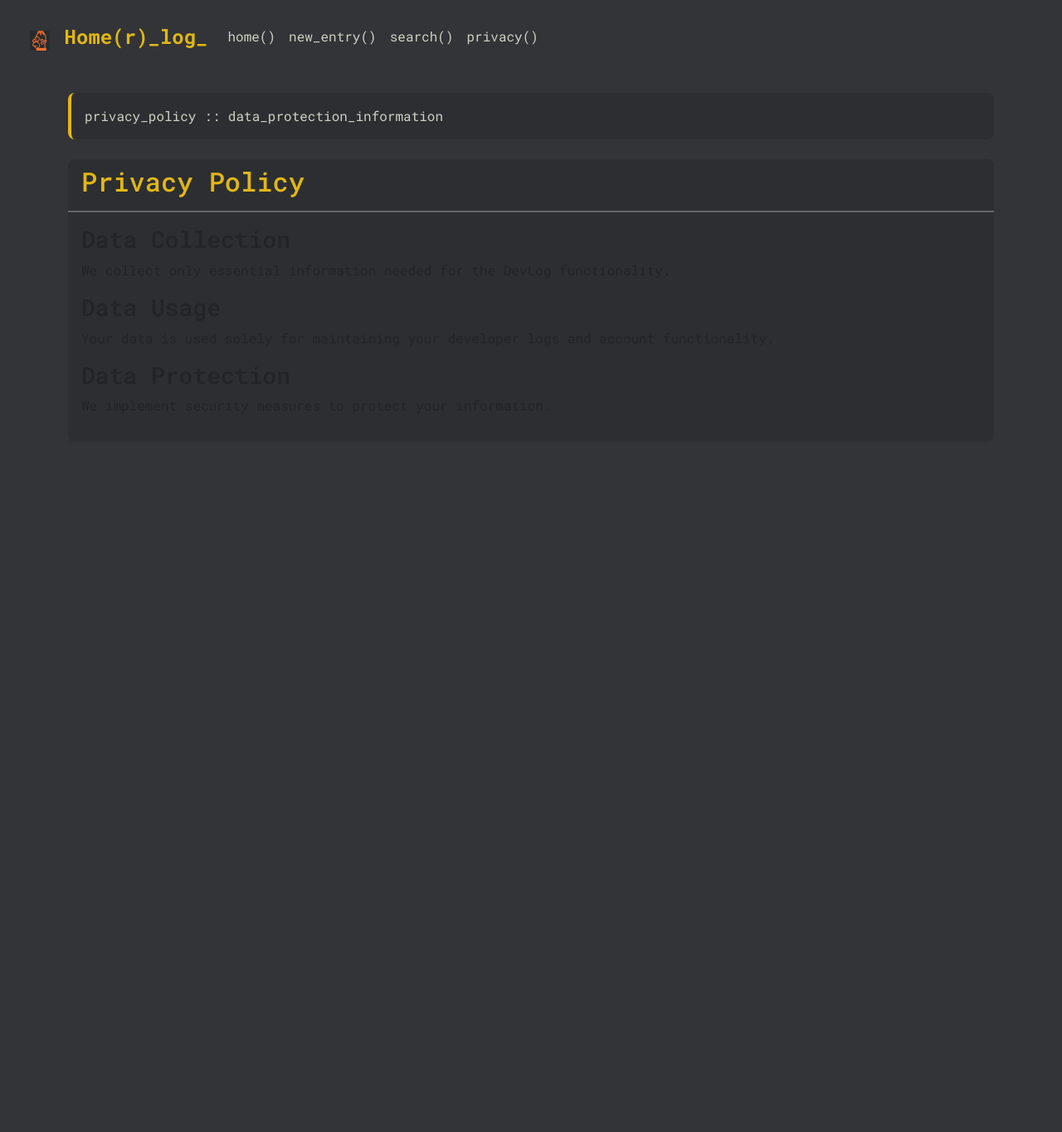
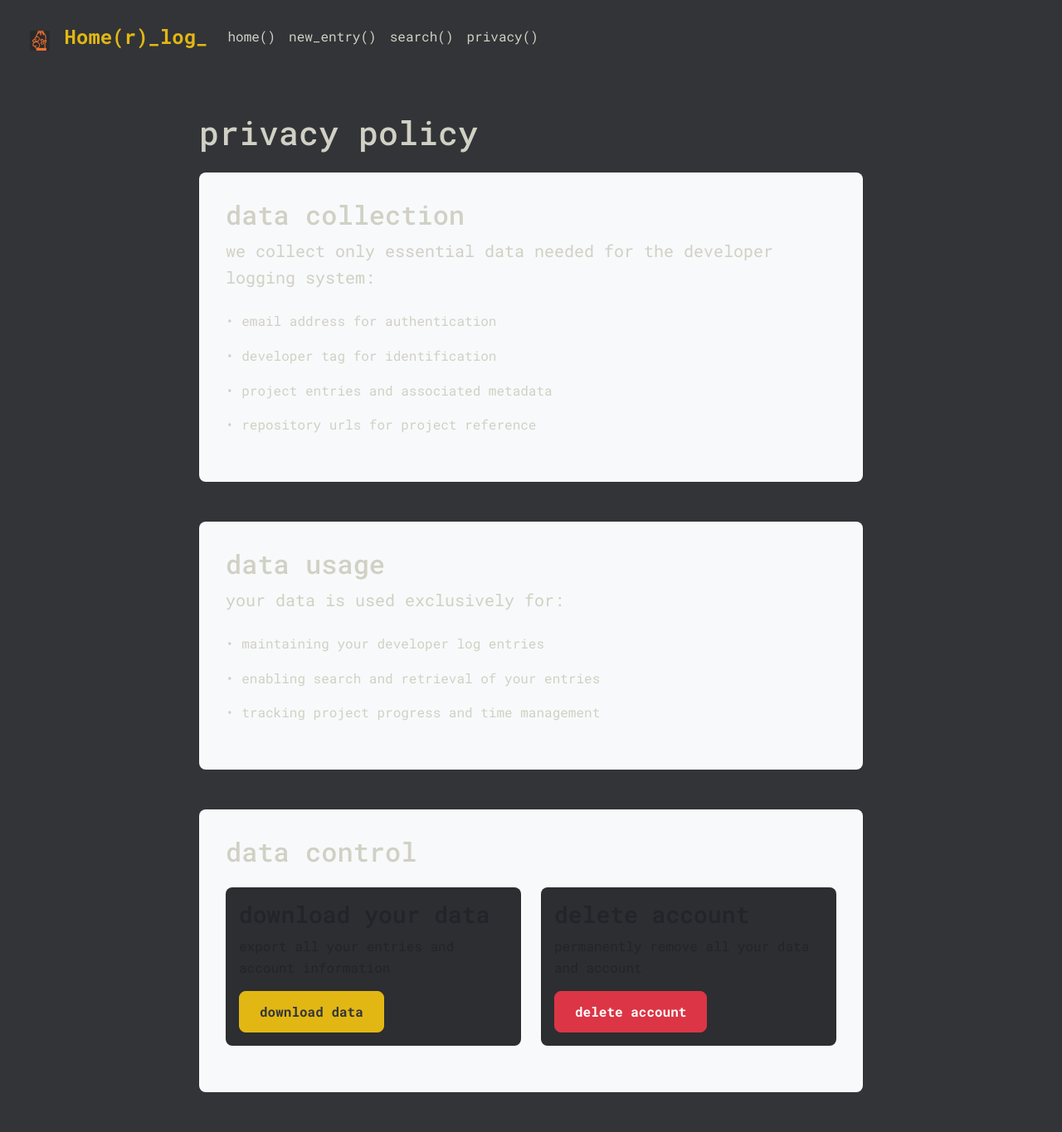
Before and after one commit to TempeHS/2025SE_Elliott.P_HSC, a Flask app: page /privacy in a window 1280 px wide. Shown: the whole page at 83% size. Before the commit the page ends 498 px from the top, so only its background shows below. Run offline with Flask 3, Linux system fonts and the light colour scheme; the visitor is signed in with stand-in values (Sample User, id 1); some libraries are stand-ins or nearby versions.

Commit message:
cleaned up some files, added documentation, and the download and delete user data for privacy

```diff
--- a/api/entries.py
+++ b/api/entries.py
@@ -28,17 +28,23 @@ def create_entry():
 
     try:
         data = request.get_json()
-        print("Received data:", data)
+        print("received data:", data)
+
+        # validate timestamps first
+        start_time, end_time = DataManager.validate_timestamps(
+            data['start_time'],
+            data['end_time']
+        )
 
         entry = LogEntry(
             project=DataManager.sanitize_project(data['project']),
             content=DataManager.sanitize_content(data['content']),
             repository_url=DataManager.sanitize_repository_url(data['repository_url']),
-            start_time=datetime.fromisoformat(data['start_time']),
-            end_time=datetime.fromisoformat(data['end_time']),
-            developer_tag=user.developer_tag,
-            timestamp=datetime.utcnow()
+            start_time=start_time,
+            end_time=end_time,
+            developer_tag=user.developer_tag
         )
+
 
         entry.time_worked = calculate_time_worked(entry.start_time, entry.end_time)
 
--- a/api/user_manager.py
+++ b/api/user_manager.py
@@ -1,6 +1,6 @@
 from flask import session
 from datetime import datetime, timedelta
-from models import User, db
+from models import User, LogEntry, db
 from .data_manager import DataManager
 
 # user authentication and session management
@@ -59,3 +59,20 @@ class UserManager:
         if not UserManager.check_session():
             return None
         return User.query.get(session['user_id'])
+
+    @staticmethod
+    def download_user_data(user):
+        entries = LogEntry.query.filter_by(developer_tag=user.developer_tag).all()
+        return {
+            'user': {
+                'email': user.email,
+                'developer_tag': user.developer_tag
+            },
+            'entries': [entry.to_dict() for entry in entries]
+        }
+
+    @staticmethod
+    def delete_user_account(user):
+        LogEntry.query.filter_by(developer_tag=user.developer_tag).delete()
+        db.session.delete(user)
+        db.session.commit()
--- a/config.py
+++ b/config.py
@@ -4,10 +4,12 @@ import os
 load_dotenv()
 
 class Config:
-    SECRET_KEY = os.getenv('SECRET_KEY', os.urandom(24))
+    # security config
+    SECRET_KEY = os.getenv('SECRET_KEY', os.urandom(24)) #random session key
     SQLALCHEMY_DATABASE_URI = os.getenv('DATABASE_URL', 'sqlite:///.databaseFiles/devlog.db')
     SQLALCHEMY_TRACK_MODIFICATIONS = False
     CSP = {
+        # injection protection csp
         'default-src': "'self'",
         'script-src': "'self' 'unsafe-inline'",
         'style-src': "'self' 'unsafe-inline'",
--- a/static/js/app.js
+++ b/static/js/app.js
@@ -44,7 +44,11 @@ class EntryManager {
 
             const data = await response.json();
             if (response.ok) {
+                // clear form and validation states
                 this.form.reset();
+                this.form.querySelectorAll('input, textarea').forEach(input => {
+                    input.classList.remove('is-valid', 'is-invalid');
+                });
                 showNotification('entry created', 'success');
                 this.loadProjectSuggestions();
             } else {
@@ -195,8 +199,58 @@ class EntryViewer {
     }
 }
 
+class PrivacyManager {
+    constructor() {
+        this.bindPrivacyEvents();
+    }
+
+    bindPrivacyEvents() {
+        const downloadBtn = document.getElementById('downloadData');
+        const deleteBtn = document.getElementById('deleteAccount');
+
+        if (downloadBtn) {
+            downloadBtn.addEventListener('click', () => this.handleDownload());
+        }
+        if (deleteBtn) {
+            deleteBtn.addEventListener('click', () => this.handleDelete());
+        }
+    }
+
+    async handleDownload() {
+        try {
+            const response = await fetch('/api/user/data');
+            const blob = await response.blob();
+            const url = window.URL.createObjectURL(blob);
+            const a = document.createElement('a');
+            a.href = url;
+            a.download = 'my_devlog_data.json';
+            a.click();
+        } catch (error) {
+            showNotification('failed to download data', 'error');
+        }
+    }
+
+    async handleDelete() {
+        if (confirm('are you sure? this action cannot be undone')) {
+            try {
+                const response = await fetch('/api/user/data', {
+                    method: 'DELETE',
+                    headers: {
+                        'X-CSRF-TOKEN': document.querySelector('meta[name="csrf-token"]').content
+                    }
+                });
+                if (response.ok) {
+                    window.location.href = '/login';
+                }
+            } catch (error) {
+                showNotification('failed to delete account', 'error');
+            }
+        }
+    }
+}
+
 // utility functions
-function escapeHtml(unsafe) {
+function escapeHtml(unsafe) { // prevents xss in dynamic stuff
     return unsafe
         .replace(/&/g, "&amp;")
         .replace(/</g, "&lt;")
@@ -206,7 +260,21 @@ function escapeHtml(unsafe) {
 }
 
 function showNotification(message, type) {
-    console.log(`${type}: ${message}`);
+    // create alert div
+    const alert = document.createElement('div');
+    alert.className = `alert alert-${type === 'success' ? 'success' : 'danger'} alert-dismissible fade show`;
+    alert.role = 'alert';
+    alert.innerHTML = `
+        ${message}
+        <button type="button" class="btn-close" data-bs-dismiss="alert" aria-label="Close"></button>
+    `;
+
+    // insert at top of page
+    const container = document.querySelector('.container');
+    container.insertBefore(alert, container.firstChild);
+
+    // auto remove after 5 seconds
+    setTimeout(() => alert.remove(), 5000);
 }
 
 function clipContent(content, maxLines = 3) {
@@ -243,4 +311,5 @@ document.addEventListener('DOMContentLoaded', () => {
     new SearchManager();
     new HomeManager();
     new EntryViewer();
+    new PrivacyManager();
 });
--- a/templates/privacy.html
+++ b/templates/privacy.html
@@ -1,29 +1,67 @@
 {% extends "base.html" %}
 
-{% block message_box %}
-<div class="container mt-4">
-    <div class="message-box">
-        <p class="mono-text">privacy_policy :: data_protection_information</p>
-    </div>
-</div>
-{% endblock %}
+{% block content %}
+<div class="container mt-5">
+    <div class="privacy-content">
+        <h1 class="mb-4">privacy policy</h1>
 
-{% block content %}
-<div class="container mt-4">
-    <div class="card">
-        <div class="card-header">
-            <h2>Privacy Policy</h2>
+        <div class="section mb-5">
+            <h2>data collection</h2>
+            <p class="lead mb-4">we collect only essential data needed for the developer logging system:</p>
+            <ul class="list-unstyled mb-4">
+                <li class="mb-3">• email address for authentication</li>
+                <li class="mb-3">• developer tag for identification</li>
+                <li class="mb-3">• project entries and associated metadata</li>
+                <li class="mb-3">• repository urls for project reference</li>
+            </ul>
         </div>
-        <div class="card-body">
-            <h3>Data Collection</h3>
-            <p>We collect only essential information needed for the DevLog functionality.</p>
 
-            <h3>Data Usage</h3>
-            <p>Your data is used solely for maintaining your developer logs and account functionality.</p>
+        <div class="section mb-5">
+            <h2>data usage</h2>
+            <p class="lead mb-4">your data is used exclusively for:</p>
+            <ul class="list-unstyled mb-4">
+                <li class="mb-3">• maintaining your developer log entries</li>
+                <li class="mb-3">• enabling search and retrieval of your entries</li>
+                <li class="mb-3">• tracking project progress and time management</li>
+            </ul>
+        </div>
 
-            <h3>Data Protection</h3>
-            <p>We implement security measures to protect your information.</p>
+        <div class="section mb-5">
+            <h2>data control</h2>
+            <div class="row mt-4">
+                <div class="col-md-6">
+                    <div class="card mb-4">
+                        <div class="card-body">
+                            <h3 class="card-title">download your data</h3>
+                            <p class="card-text">export all your entries and account information</p>
+                            <button id="downloadData" class="btn btn-primary">download data</button>
+                        </div>
+                    </div>
+                </div>
+                <div class="col-md-6">
+                    <div class="card mb-4">
+                        <div class="card-body">
+                            <h3 class="card-title">delete account</h3>
+                            <p class="card-text">permanently remove all your data and account</p>
+                            <button id="deleteAccount" class="btn btn-danger">delete account</button>
+                        </div>
+                    </div>
+                </div>
+            </div>
         </div>
     </div>
 </div>
+
+<style>
+.privacy-content {
+    max-width: 800px;
+    margin: 0 auto;
+    line-height: 1.6;
+}
+.section {
+    padding: 2rem;
+    background: #f8f9fa;
+    border-radius: 8px;
+}
+</style>
 {% endblock %}
```
Also changed, not shown: api/auth.py (+18 -0 lines), api/data_manager.py (+8 -9 lines).
